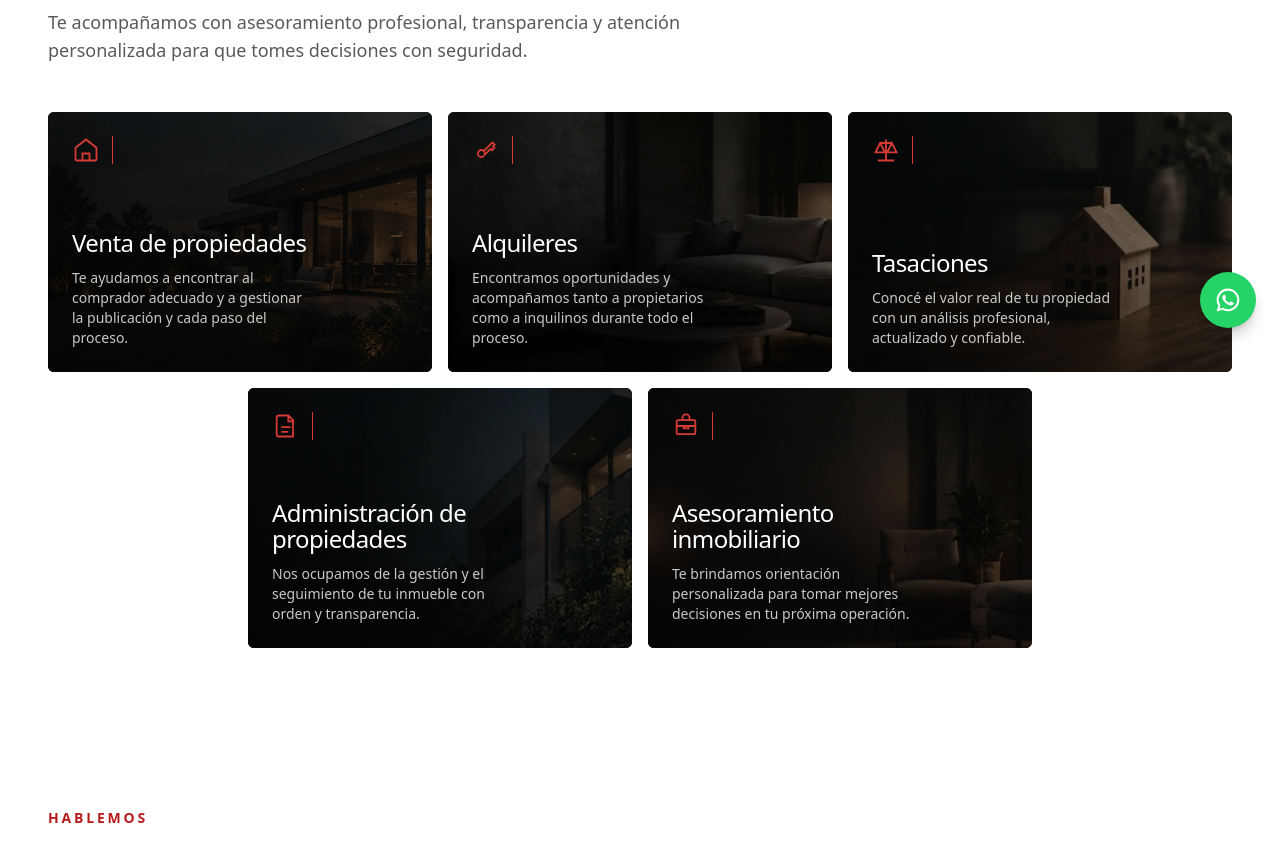
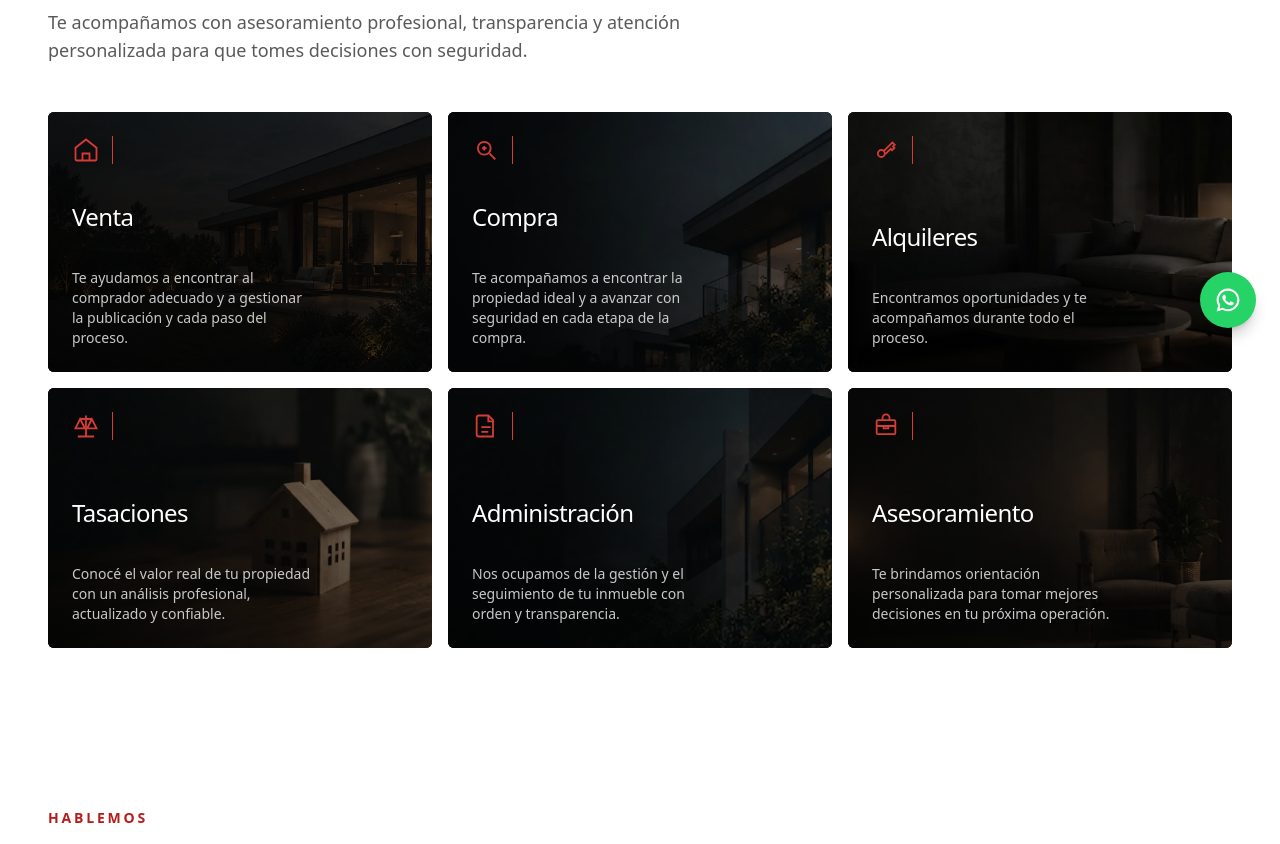
Before and after one commit to Agusme/MeddeyPadilla-Inmobiliaria, a Next.js app in the folder front/: page /servicios in a window 1280 px wide. Shown: the part 448-1292 px from the top of the page. Built offline with nearby package versions, Linux system fonts and the light colour scheme.

Commit message:
feat: modifico estetica

```diff
--- a/front/app/servicios/page.tsx
+++ b/front/app/servicios/page.tsx
@@ -10,22 +10,24 @@ export const metadata: Metadata = {
 type Service = {
   title: string;
   description: string;
-  icon: "key" | "home" | "scale" | "document" | "briefcase";
+  icon: "key" | "home" | "search" | "scale" | "document" | "briefcase";
   image: string;
 };
 
 const services: Service[] = [
-  { title: "Venta de propiedades", description: "Te ayudamos a encontrar al comprador adecuado y a gestionar la publicación y cada paso del proceso.", icon: "home", image: "/servicios/venta.webp" },
-  { title: "Alquileres", description: "Encontramos oportunidades y acompañamos tanto a propietarios como a inquilinos durante todo el proceso.", icon: "key", image: "/servicios/alquiler.webp" },
+  { title: "Venta", description: "Te ayudamos a encontrar al comprador adecuado y a gestionar la publicación y cada paso del proceso.", icon: "home", image: "/servicios/venta.webp" },
+  { title: "Compra", description: "Te acompañamos a encontrar la propiedad ideal y a avanzar con seguridad en cada etapa de la compra.", icon: "search", image: "/servicios/compra.webp" },
+  { title: "Alquileres", description: "Encontramos oportunidades y te acompañamos durante todo el proceso.", icon: "key", image: "/servicios/alquiler.webp" },
   { title: "Tasaciones", description: "Conocé el valor real de tu propiedad con un análisis profesional, actualizado y confiable.", icon: "scale", image: "/servicios/tasaciones.webp" },
-  { title: "Administración de propiedades", description: "Nos ocupamos de la gestión y el seguimiento de tu inmueble con orden y transparencia.", icon: "document", image: "/servicios/administracion.webp" },
-  { title: "Asesoramiento inmobiliario", description: "Te brindamos orientación personalizada para tomar mejores decisiones en tu próxima operación.", icon: "briefcase", image: "/servicios/asesoramiento.jpg" },
+  { title: "Administración", description: "Nos ocupamos de la gestión y el seguimiento de tu inmueble con orden y transparencia.", icon: "document", image: "/servicios/administracion.webp" },
+  { title: "Asesoramiento", description: "Te brindamos orientación personalizada para tomar mejores decisiones en tu próxima operación.", icon: "briefcase", image: "/servicios/asesoramiento.jpg" },
 ];
 
 function ServiceIcon({ type }: { type: Service["icon"] }) {
   const common = { className: "h-7 w-7", viewBox: "0 0 24 24", fill: "none", stroke: "currentColor", strokeWidth: 1.55, "aria-hidden": true };
   if (type === "key") return <svg {...common}><circle cx="8" cy="15" r="3" /><path d="m10.2 12.8 7.3-7.3 2 2-1.5 1.5 1.2 1.2-2 2-1.2-1.2-4.6 4.6" /></svg>;
   if (type === "home") return <svg {...common}><path d="m3 10 9-7 9 7v10a1 1 0 0 1-1 1H4a1 1 0 0 1-1-1V10Z" /><path d="M9 21v-6h6v6" /></svg>;
+  if (type === "search") return <svg {...common}><circle cx="10.5" cy="10.5" r="5.5" /><path d="m15 15 5 5" /><path d="M8.5 10.5h4M10.5 8.5v4" /></svg>;
   if (type === "scale") return <svg {...common}><path d="M12 3v18M7 6h10M5 21h14" /><path d="m7 6-4 8h8L7 6ZM17 6l-4 8h8l-4-8Z" /></svg>;
   if (type === "document") return <svg {...common}><path d="M6 3h8l4 4v14H6a2 2 0 0 1-2-2V5a2 2 0 0 1 2-2Z" /><path d="M14 3v5h5M8 13h8M8 17h6" /></svg>;
   return <svg {...common}><rect x="4" y="7" width="16" height="12" rx="1" /><path d="M9 7V5a3 3 0 0 1 6 0v2M4 12h16M10 12v2h4v-2" /></svg>;
@@ -45,10 +47,10 @@ export default function ServiciosPage() {
       <section className="mx-auto max-w-7xl px-6 pb-12 sm:px-8 lg:px-12 lg:pb-16" aria-label="Listado de servicios">
         <div className="grid gap-4 sm:grid-cols-2 lg:grid-cols-6">
           {services.map((service, index) => (
-            <article key={service.title} className={`group relative isolate min-h-[260px] overflow-hidden rounded-md bg-[#171717] text-white lg:col-span-2 ${index === 3 ? "lg:col-start-2" : ""}`}>
+            <article key={service.title} className={`group relative isolate min-h-[260px] overflow-hidden rounded-md bg-[#171717] text-white lg:col-span-2 ${services.length === 5 && index === 3 ? "lg:col-start-2" : ""}`}>
               <Image src={service.image} alt="" fill className="-z-10 object-cover transition duration-700 group-hover:scale-105" sizes="(min-width: 1024px) 33vw, (min-width: 640px) 50vw, 100vw" />
               <div className="absolute inset-0 -z-10 bg-gradient-to-tr from-black/78 via-black/55 to-black/18" />
-              <div className="flex h-full min-h-[260px] max-w-[290px] flex-col p-5 sm:p-6"><div className="flex items-center gap-3 text-[#d73b35]"><ServiceIcon type={service.icon} /><span className="h-7 w-px bg-[#d73b35]" /></div><div className="mt-auto"><h3 className="text-2xl font-medium leading-[1.08] tracking-tight">{service.title}</h3><p className="mt-3 text-sm leading-5 text-white/78">{service.description}</p></div></div>
+              <div className="flex h-full min-h-[260px] max-w-[290px] flex-col p-5 sm:p-6"><div className="flex items-center gap-3 text-[#d73b35]"><ServiceIcon type={service.icon} /><span className="h-7 w-px bg-[#d73b35]" /></div><div className="mt-auto"><h3 className="min-h-[3.24rem] text-2xl font-medium leading-[1.08] tracking-tight">{service.title}</h3><p className="mt-3 min-h-[3.75rem] text-sm leading-5 text-white/78">{service.description}</p></div></div>
             </article>
           ))}
         </div>
```
Also changed, not shown: front/public/servicios/compra.webp (added).
